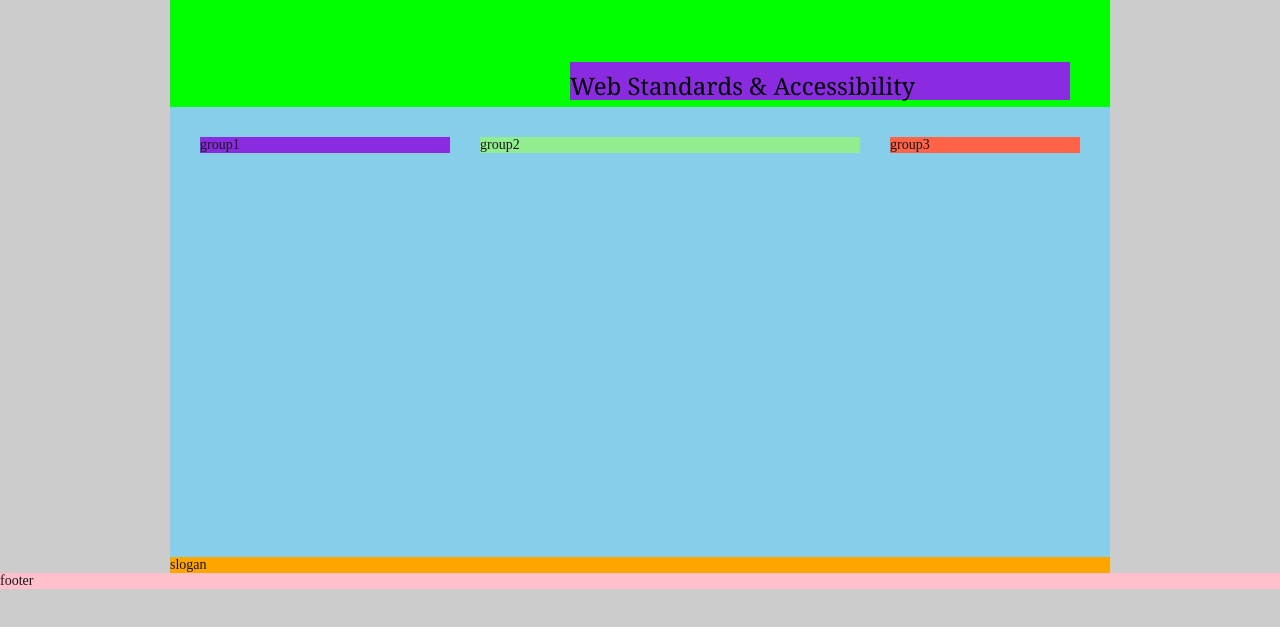
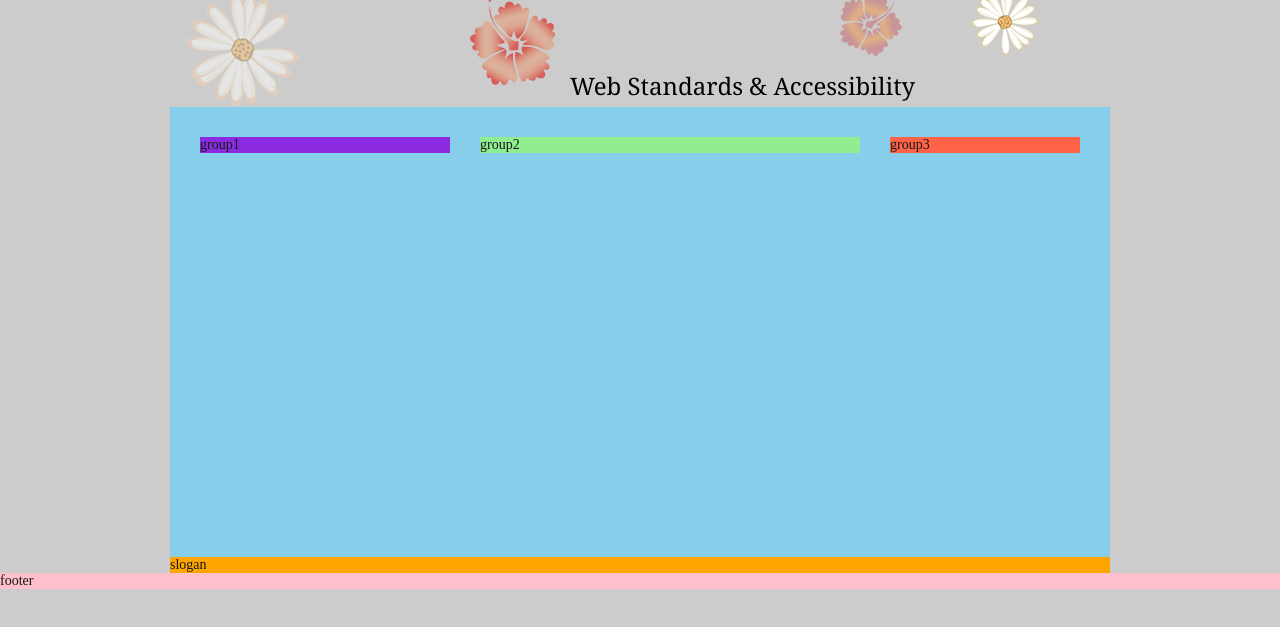
Before and after one commit to choisuhyeok1255/FDS18, a plain HTML site: page index.html in a window 1280 px wide. Shown: the part 137-764 px from the top of the page. Drawn offline with nearby package versions, Linux system fonts and the light colour scheme; a web font is replaced by a local one.

Commit message:
배경 애니메이션

```diff
--- a/css/stylesheet.css
+++ b/css/stylesheet.css
@@ -168,11 +168,39 @@ a{
   }
 }
 
+@keyframes bgAni{
+  0%{
+    opacity: 1;
+  }
+  100%{
+    opacity: 0;
+  }
+}
+
 .visual{
-  background: lime;
   /* 광고자리는 보통 크기가 정해져있음 */
   height: 120px;
   position: relative;
+}
+.visual::before, .visual::after{
+  content:"";
+  position: absolute;
+  top: 0;
+  left: 0;
+  width: 100%;
+  height: 100%;
+  background-repeat: no-repeat;
+  animation: bgAni 2000ms alternate infinite ease-in-out;
+}
+.visual::before{
+  background-image: url(./images/ani_flower_01.png), url(./images/ani_flower_02.png);
+  background-position: 0 -10px, 670px 0;
+  ;
+}
+.visual::after{
+  background-image: url(./images/ani_flower_03.png), url(./images/ani_flower_04.png);
+  background-position: 300px 0, 800px 0;
+  animation-delay: 1000ms;
 }
 .visual-text{
   margin:0;
@@ -181,9 +209,9 @@ a{
   animation-name: textAni;
   animation-duration: 3000ms;
   animation-fill-mode: forwards;
-  background-color: blueviolet;
   /* position: absolute; */
 }
+
 .main{
   background: skyblue;
   /* display: flex;
```
